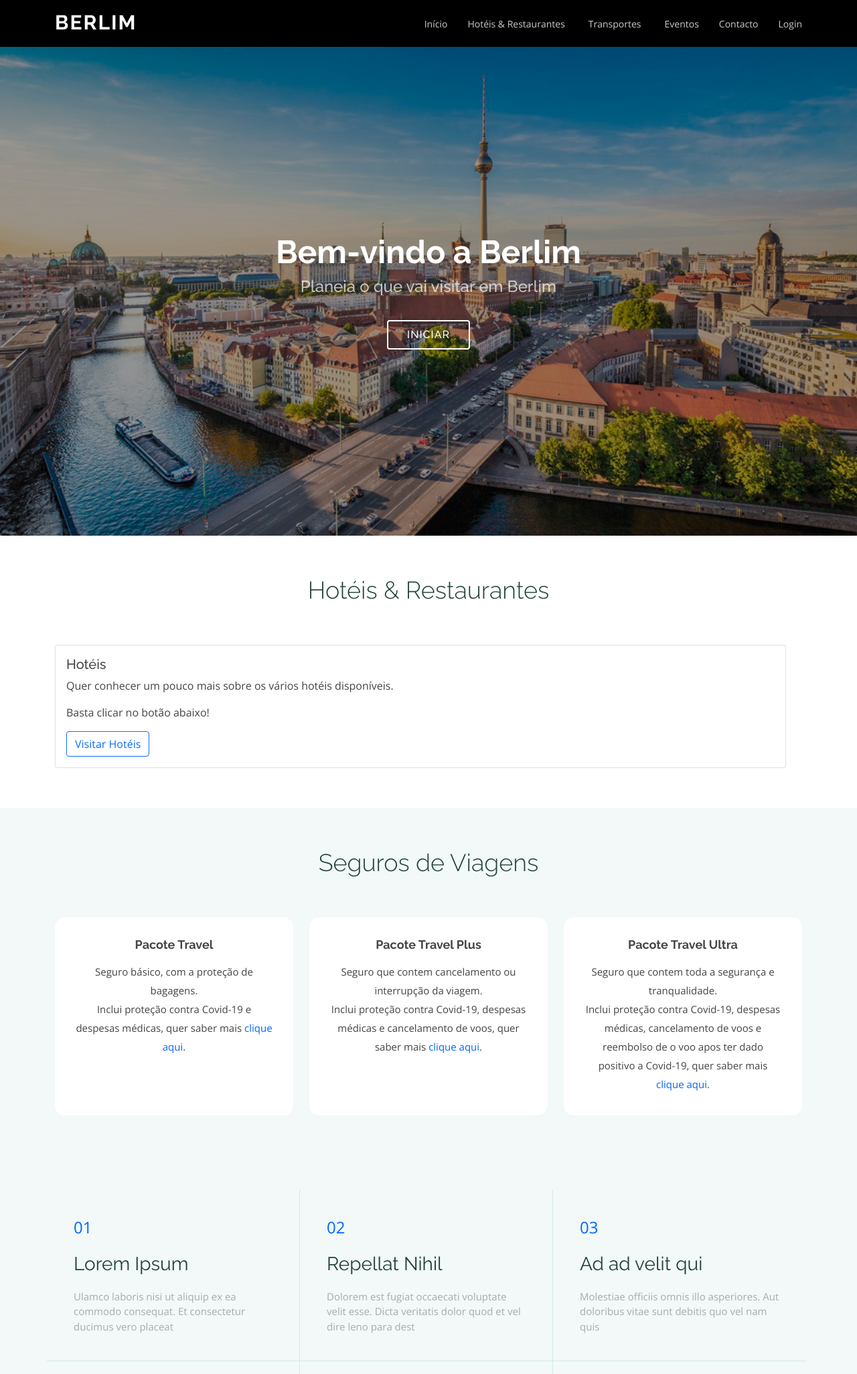
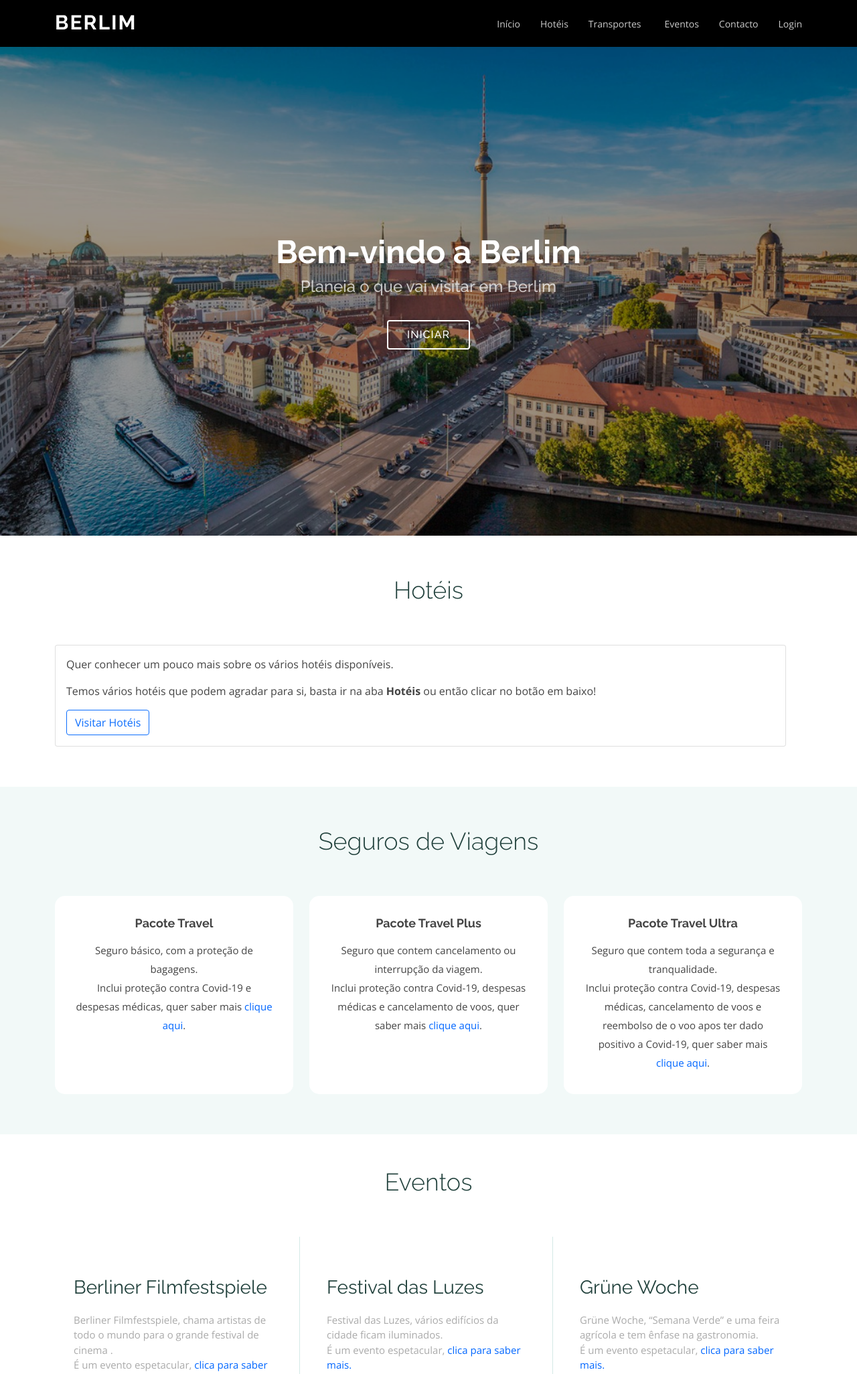
Before and after one commit to Nuno777/ProjetoBerlim, a PHP site: page / in a window 1280 px wide. Shown: the top 2052 px of the page at 67% size. Run offline with PHP 8.4, Linux system fonts and the light colour scheme.

Commit message:
index +/-

```diff
--- a/index.php
+++ b/index.php
@@ -30,21 +30,18 @@
       <div class="container">
         <div class="row">
           <div class="section-title" data-aos="fade-up">
-            <h2>Hotéis & Restaurantes</h2>
+            <h2>Hotéis</h2>
           </div>
           <div class="row">
             <div class="col-sm-12">
               <div class="card" data-aos="fade-up">
                 <div class="card-body">
-                  <h5 class="card-title">Hotéis</h5>
                   <p class="card-text">Quer conhecer um pouco mais sobre os vários hotéis disponíveis.</p>
-                  <p class="card-text">Basta clicar no botão abaixo!</p>
+                  <p class="card-text">Temos vários hotéis que podem agradar para si, basta ir na aba <b>Hotéis</b> ou então clicar no botão em baixo!</p>
                   <a href="hotel.php" class="btn btn-outline-primary">Visitar Hotéis</a>
                 </div>
               </div>
             </div>
-
-
           </div>
         </div>
       </div>
@@ -58,7 +55,6 @@
         <div class="row">
 
           <div class="col-md-4  d-flex align-items-stretch mb-5 mb-lg-0" data-aos="fade-up">
-
             <div class="icon-box icon-box-pink">
               <h4 class="title">Pacote Travel</h4>
               <p class="description">Seguro básico, com a proteção de bagagens.</p>
@@ -86,38 +82,23 @@
       </div>
     </section>
 
-    <section id="steps" class="steps section-bg">
+    <section id="steps" class="steps ">
       <div class="container">
+        <div class="section-title" data-aos="fade-up">
+          <h2>Eventos</h2>
+        </div>
         <div class="row no-gutters">
           <div class="col-lg-4 col-md-6 content-item" data-aos="fade-in">
-            <span>01</span>
-            <h4>Lorem Ipsum</h4>
-            <p>Ulamco laboris nisi ut aliquip ex ea commodo consequat. Et consectetur ducimus vero placeat</p>
+            <h4>Berliner Filmfestspiele</h4>
+            <p>Berliner Filmfestspiele, chama artistas de todo o mundo para o grande festival de cinema . <br>É um evento espetacular, <a href="eventos.php">clica para saber mais.</a></p>
           </div>
           <div class="col-lg-4 col-md-6 content-item" data-aos="fade-in" data-aos-delay="100">
-            <span>02</span>
-            <h4>Repellat Nihil</h4>
-            <p>Dolorem est fugiat occaecati voluptate velit esse. Dicta veritatis dolor quod et vel dire leno para dest</p>
+            <h4>Festival das Luzes</h4>
+            <p>Festival das Luzes, vários edifícios da cidade ficam iluminados. <br> É um evento espetacular, <a href="eventos.php">clica para saber mais.</a></p>
           </div>
-          <div class="col-lg-4 col-md-6 content-item" data-aos="fade-in" data-aos-delay="200">
-            <span>03</span>
-            <h4> Ad ad velit qui</h4>
-            <p>Molestiae officiis omnis illo asperiores. Aut doloribus vitae sunt debitis quo vel nam quis</p>
-          </div>
-          <div class="col-lg-4 col-md-6 content-item" data-aos="fade-in" data-aos-delay="300">
-            <span>04</span>
-            <h4>Repellendus molestiae</h4>
-            <p>Inventore quo sint a sint rerum. Distinctio blanditiis deserunt quod soluta quod nam mider lando casa</p>
-          </div>
-          <div class="col-lg-4 col-md-6 content-item" data-aos="fade-in" data-aos-delay="400">
-            <span>05</span>
-            <h4>Sapiente Magnam</h4>
-            <p>Vitae dolorem in deleniti ipsum omnis tempore voluptatem. Qui possimus est repellendus est quibusdam</p>
-          </div>
-          <div class="col-lg-4 col-md-6 content-item" data-aos="fade-in" data-aos-delay="500">
-            <span>06</span>
-            <h4>Facilis Impedit</h4>
-            <p>Quis eum numquam veniam ea voluptatibus voluptas. Excepturi aut nostrum repudiandae voluptatibus corporis sequi</p>
+          <div class="col-lg-4 col-md-6 content-item" data-aos="fade-in" data-aos-delay="100">
+            <h4>Grüne Woche</h4>
+            <p>Grüne Woche, “Semana Verde” e uma feira agrícola e tem ênfase na gastronomia. <br>É um evento espetacular, <a href="eventos.php">clica para saber mais.</a></p>
           </div>
         </div>
       </div>
--- a/navbar.php
+++ b/navbar.php
@@ -5,12 +5,7 @@
   <nav id="navbar" class="navbar">
     <ul>
       <li><a class="nav-link scrollto " href="index.php">Início</a></li>
-      <li class="dropdown"><a href="#"><span>Hotéis & Restaurantes</span><i class="bi"></i></a>
-        <ul>
-          <li><a href="hotel.php">Hotéis</a></li>
-          <li><a href="#">Restaurantes</a></li>
-        </ul>
-      </li>
+      <li><a class="nav-link scrollto " href="hotel.php">Hotéis</a></li>
       <li class="dropdown"><a href="#"><span>Transportes</span><i class="bi"></i></a>
         <ul>
           <li><a href="transportes.php">Transportes Públicos</a></li>
```
Also changed, not shown: dashboard/dashboardNavbar.php (+2 -6 lines).
